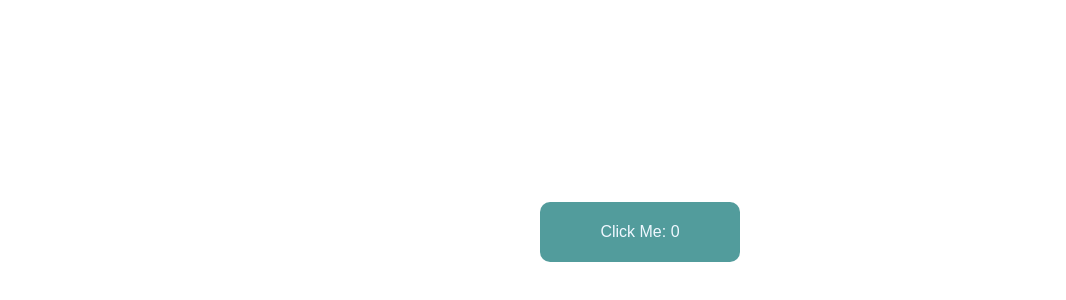
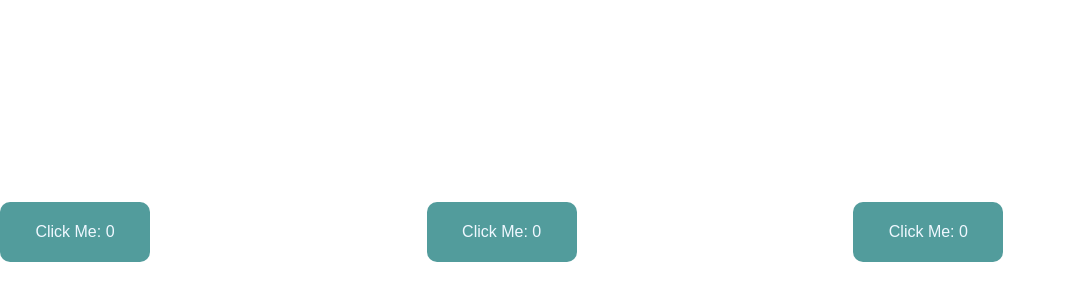
Before and after one commit to mrkorzun/react, a React (Vite) app: page / in a window 1280 px wide. Shown: the part 168-468 px from the top of the page, without its empty margins (0-1066 px from the left). Built offline with nearby package versions, Linux system fonts and the light colour scheme.

Commit message:
theory useState

```diff
--- a/src/components/Theory-pr2/App.module.css
+++ b/src/components/Theory-pr2/App.module.css
@@ -1,3 +1,5 @@
 .page {
   max-width: 100%;
+  display: flex;
+  justify-content: space-between;
 }
--- a/src/components/Theory-pr2/App.tsx
+++ b/src/components/Theory-pr2/App.tsx
@@ -5,6 +5,8 @@ const App = () => {
   return (
     <div className={css["page"]}>
       <Counter />
+      <Counter />
+      <Counter />
     </div>
   );
 };
--- a/src/components/Theory-pr2/Counter/Counter.module.css
+++ b/src/components/Theory-pr2/Counter/Counter.module.css
@@ -1,12 +1,15 @@
 .counter {
+  width: 500px;
+  margin: 0 auto;
   display: flex;
-  justify-content: center;
+  justify-content: space-between;
   align-items: center;
+
   min-height: 100vh;
 }
 
 button {
-  width: 200px;
+  width: 150px;
   height: 60px;
 
   color: aliceblue;
```
